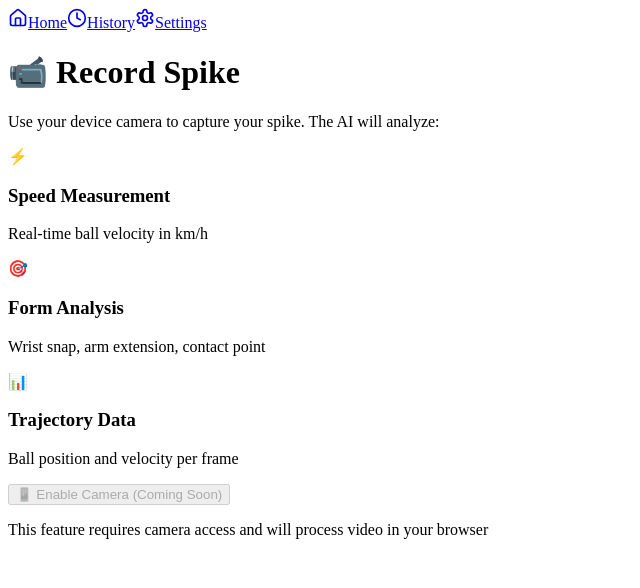
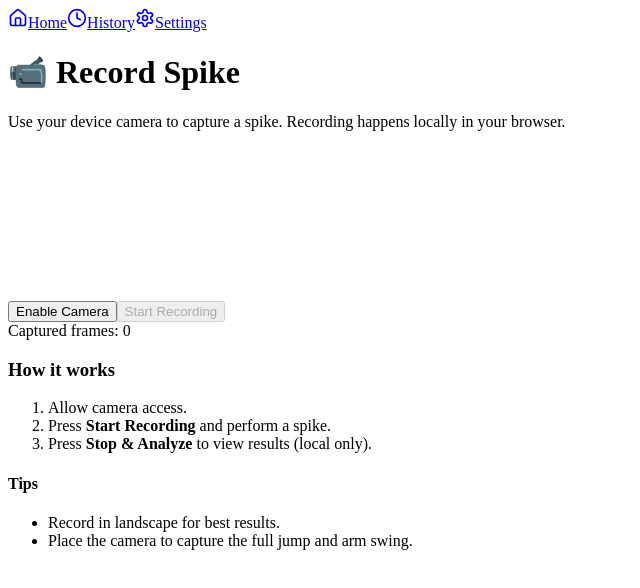
Before and after one commit to v7nce1/swiftvolley-ai, a Next.js app: page /record in a window 1280 px wide. Shown: the top 588 px of the page, without its empty margins (0-640 px from the left). Built offline with nearby package versions, Linux system fonts and the light colour scheme.

Commit message:
UI: update theme palette, add camera + recording UI, show captured frames on results

```diff
--- a/src/app/record/page.tsx
+++ b/src/app/record/page.tsx
@@ -1,69 +1,144 @@
 "use client";
 
-import { useState } from "react";
+import { useEffect, useRef, useState } from "react";
 import { Navbar } from "@/components/Navbar";
 import { motion } from "framer-motion";
+import { useRouter } from "next/navigation";
 
 export default function RecordPage() {
   const [isGuest, setIsGuest] = useState(false);
+  const [streamActive, setStreamActive] = useState(false);
+  const [recording, setRecording] = useState(false);
+  const [framesCount, setFramesCount] = useState(0);
+  const videoRef = useRef<HTMLVideoElement | null>(null);
+  const canvasRef = useRef<HTMLCanvasElement | null>(null);
+  const framesRef = useRef<string[]>([]);
+  const rafRef = useRef<number | null>(null);
+  const router = useRouter();
+
+  useEffect(() => {
+    return () => {
+      stopStream();
+      if (rafRef.current) cancelAnimationFrame(rafRef.current);
+    };
+    // eslint-disable-next-line react-hooks/exhaustive-deps
+  }, []);
+
+  async function startStream() {
+    try {
+      const stream = await navigator.mediaDevices.getUserMedia({ video: { facingMode: "user" }, audio: false });
+      if (videoRef.current) {
+        videoRef.current.srcObject = stream;
+        await videoRef.current.play();
+        setStreamActive(true);
+      }
+    } catch (e) {
+      console.error("Camera error:", e);
+      alert("Unable to access camera. Check permissions.");
+    }
+  }
+
+  function stopStream() {
+    const stream = videoRef.current?.srcObject as MediaStream | undefined;
+    if (stream) {
+      stream.getTracks().forEach((t) => t.stop());
+      if (videoRef.current) videoRef.current.srcObject = null;
+    }
+    setStreamActive(false);
+  }
+
+  function captureFrame() {
+    const video = videoRef.current;
+    const canvas = canvasRef.current;
+    if (!video || !canvas) return null;
+    const ctx = canvas.getContext("2d");
+    if (!ctx) return null;
+    canvas.width = video.videoWidth || 640;
+    canvas.height = video.videoHeight || 360;
+    ctx.drawImage(video, 0, 0, canvas.width, canvas.height);
+    return canvas.toDataURL("image/jpeg", 0.8);
+  }
+
+  function stepCapture() {
+    if (!recording) return;
+    const data = captureFrame();
+    if (data) {
+      framesRef.current.push(data);
+      setFramesCount(framesRef.current.length);
+    }
+    // capture roughly every 100ms
+    rafRef.current = window.setTimeout(stepCapture, 100) as unknown as number;
+  }
+
+  function startRecording() {
+    framesRef.current = [];
+    setFramesCount(0);
+    setRecording(true);
+    stepCapture();
+  }
+
+  function stopRecording() {
+    setRecording(false);
+    // save to sessionStorage for results page to consume
+    try {
+      sessionStorage.setItem("lastRecording", JSON.stringify(framesRef.current));
+    } catch (e) {
+      console.warn("Could not save recording to sessionStorage", e);
+    }
+    router.push("/results");
+  }
 
   return (
-    <div className="min-h-screen bg-vt-bg pb-24">
+    <div className="min-h-screen bg-vt-bg pb-28">
       <Navbar isGuest={isGuest} />
 
-      <div className="max-w-2xl mx-auto px-6 pt-8">
-        <motion.div
-          initial={{ opacity: 0, y: 24 }}
-          animate={{ opacity: 1, y: 0 }}
-          className="text-center mb-12"
-        >
-          <h1 className="text-4xl font-black mb-4">📹 Record Spike</h1>
-          <p className="text-vt-muted mb-8">
-            Use your device camera to capture your spike. The AI will analyze:
-          </p>
+      <div className="max-w-3xl mx-auto px-6 pt-8">
+        <motion.div initial={{ opacity: 0, y: 24 }} animate={{ opacity: 1, y: 0 }} className="mb-6">
+          <h1 className="text-4xl font-black mb-2">📹 Record Spike</h1>
+          <p className="text-vt-muted">Use your device camera to capture a spike. Recording happens locally in your browser.</p>
+        </motion.div>
 
-          <div className="bg-white/5 border border-white/10 rounded-2xl p-8 mb-8">
-            <div className="space-y-4 text-left">
-              <div className="flex items-start gap-4">
-                <span className="text-2xl">⚡</span>
-                <div>
-                  <h3 className="font-bold mb-1">Speed Measurement</h3>
-                  <p className="text-sm text-vt-muted">
-                    Real-time ball velocity in km/h
-                  </p>
-                </div>
-              </div>
-              <div className="flex items-start gap-4">
-                <span className="text-2xl">🎯</span>
-                <div>
-                  <h3 className="font-bold mb-1">Form Analysis</h3>
-                  <p className="text-sm text-vt-muted">
-                    Wrist snap, arm extension, contact point
-                  </p>
-                </div>
-              </div>
-              <div className="flex items-start gap-4">
-                <span className="text-2xl">📊</span>
-                <div>
-                  <h3 className="font-bold mb-1">Trajectory Data</h3>
-                  <p className="text-sm text-vt-muted">
-                    Ball position and velocity per frame
-                  </p>
-                </div>
-              </div>
+        <div className="grid md:grid-cols-2 gap-6">
+          <div className="bg-white/5 border border-white/10 rounded-2xl p-4">
+            <div className="aspect-video bg-black rounded-lg overflow-hidden flex items-center justify-center">
+              <video ref={videoRef} className="w-full h-full object-cover" playsInline muted />
+              <canvas ref={canvasRef} className="hidden" />
+            </div>
+
+            <div className="mt-4 flex gap-3">
+              {!streamActive ? (
+                <button onClick={startStream} className="flex-1 bg-vt-mint text-white h-12 rounded-xl font-semibold">Enable Camera</button>
+              ) : (
+                <button onClick={stopStream} className="flex-1 bg-white/5 border border-white/10 text-white h-12 rounded-xl font-semibold">Stop Camera</button>
+              )}
+
+              {!recording ? (
+                <button onClick={startRecording} disabled={!streamActive} className="bg-vt-coral text-white px-4 h-12 rounded-xl font-semibold">Start Recording</button>
+              ) : (
+                <button onClick={stopRecording} className="bg-vt-blue text-white px-4 h-12 rounded-xl font-semibold">Stop & Analyze</button>
+              )}
+            </div>
+
+            <div className="mt-3 text-sm text-vt-muted">Captured frames: {framesCount}</div>
+          </div>
+
+          <div className="bg-white/5 border border-white/10 rounded-2xl p-4">
+            <h3 className="font-semibold mb-2">How it works</h3>
+            <ol className="text-sm text-vt-muted list-decimal pl-5 space-y-2">
+              <li>Allow camera access.</li>
+              <li>Press <strong>Start Recording</strong> and perform a spike.</li>
+              <li>Press <strong>Stop & Analyze</strong> to view results (local only).</li>
+            </ol>
+
+            <div className="mt-6">
+              <h4 className="font-semibold mb-2">Tips</h4>
+              <ul className="text-sm text-vt-muted space-y-1">
+                <li>Record in landscape for best results.</li>
+                <li>Place the camera to capture the full jump and arm swing.</li>
+              </ul>
             </div>
           </div>
-
-          <button
-            className="bg-gradient-to-r from-vt-mint/20 to-vt-mint/10 border border-vt-mint/30 hover:border-vt-mint/50 text-white px-8 h-12 rounded-xl font-semibold transition-all w-full"
-            disabled
-          >
-            📱 Enable Camera (Coming Soon)
-          </button>
-          <p className="text-xs text-vt-muted mt-4">
-            This feature requires camera access and will process video in your browser
-          </p>
-        </motion.div>
+        </div>
       </div>
     </div>
   );
```
Also changed, not shown: src/app/results/page.tsx (+50 -42 lines), tailwind.config.ts (+6 -5 lines).
